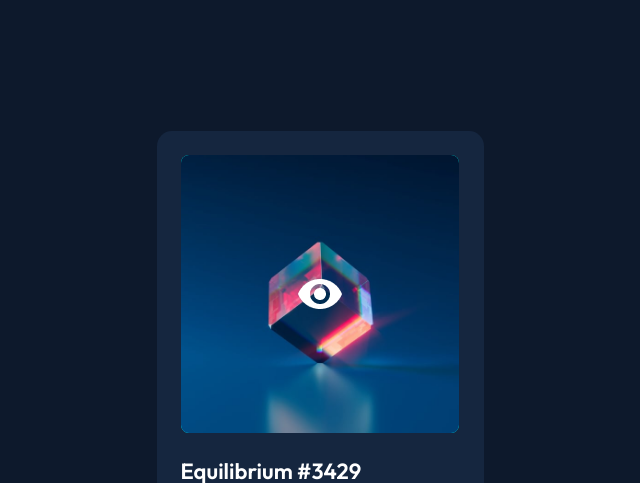
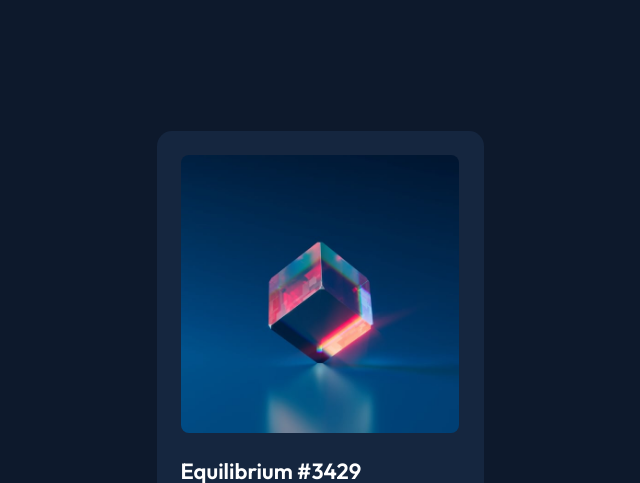
Before and after one commit to ikaaa2001/NFT-preview-card, a plain HTML site: page index.html in a window 1280 px wide. Shown: the top 483 px of the page, without its empty margins (320-960 px from the left). Drawn offline with Linux system fonts and the light colour scheme.

Commit message:
I fixed bug

```diff
--- a/index.html
+++ b/index.html
@@ -11,7 +11,9 @@
     <div class="main-box">
         <div class="head-box">
             <img class="main-image" src="./images/main-image.jpg" alt="nft-image">
-            <img class="eye-image" src="./images/eye-icon.png" alt="eye-icon">
+            <div class="sky-box">
+                <img class="eye-image" src="./images/eye-icon.png" alt="eye-icon">
+            </div>
         </div>
         <div class="content-box">
             <h1 class="h1" >Equilibrium #3429</h1>
--- a/style.css
+++ b/style.css
@@ -103,6 +103,11 @@ span {
 @media screen and (min-width: 480px) {
     .main-image {
         cursor: pointer;
+        position: absolute;
+    }
+
+    .main-image:hover {
+
     }
 
     span:hover {
@@ -120,25 +125,28 @@ span {
     }
 
     .eye-image {
-        display: block;
+        display: none;
         position: absolute;
         top: 50%;
         left: 50%;
         transform: translate(-50%, -50%);
     }
 
-    .main-image:hover {
-        opacity: 0.5;
+    .sky-box {
+        width: 278px;
+        height: 278px;
+        border-radius: 8px;
+        position: relative;
+        cursor: pointer;
+    }
+
+    .sky-box:hover {
+        background-color: rgb(0, 255, 248, 0.5);
         transition: 0.3s;
     }
 
-    .head-box {
-        width: 278px;
-        height: 278px;
-        border-radius: 8px;
-        background-color: #00fff8;
-        position: relative;
-        cursor: pointer;
+    .sky-box:hover .eye-image {
+        display: block;
     }
 
 }
```
